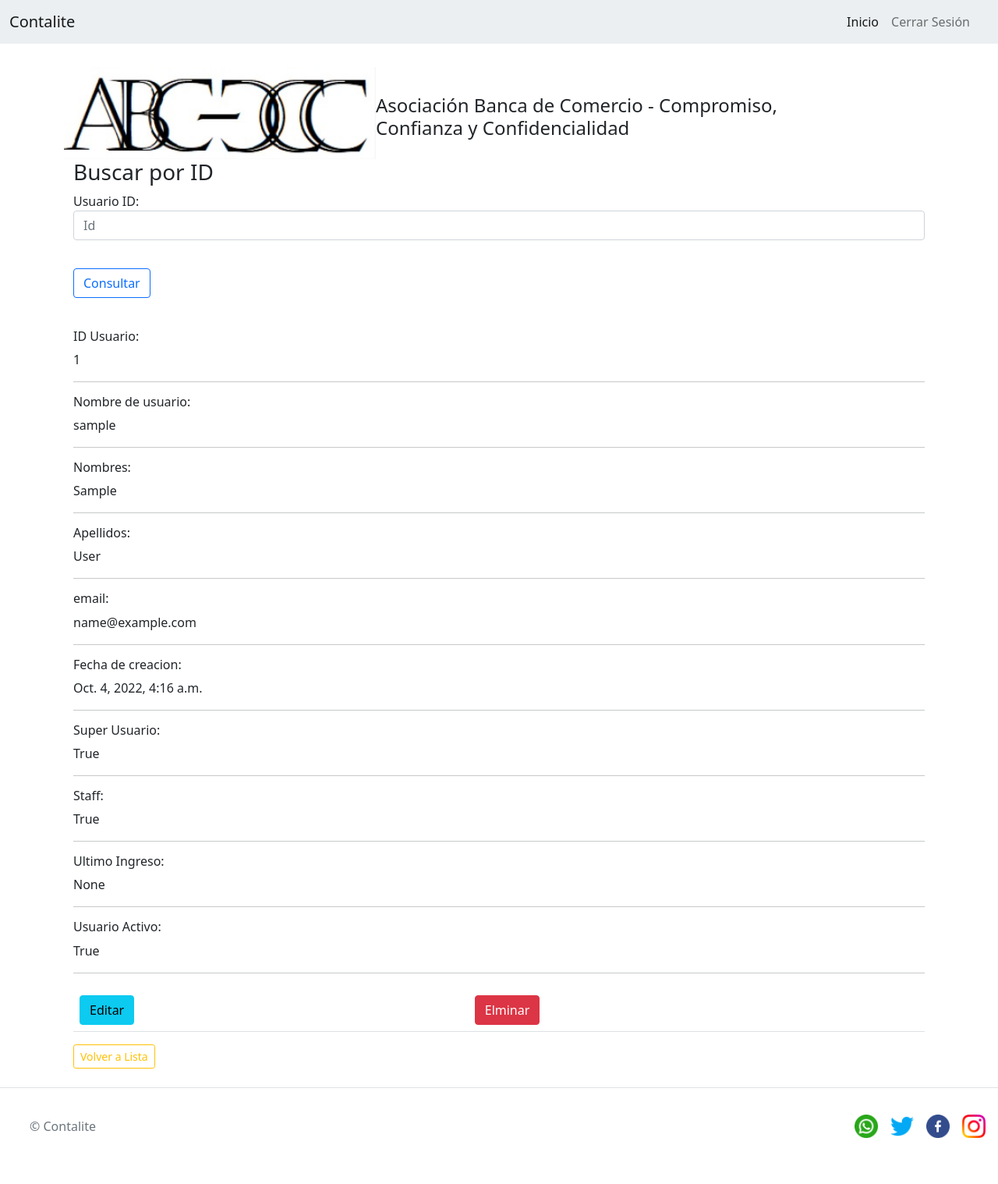
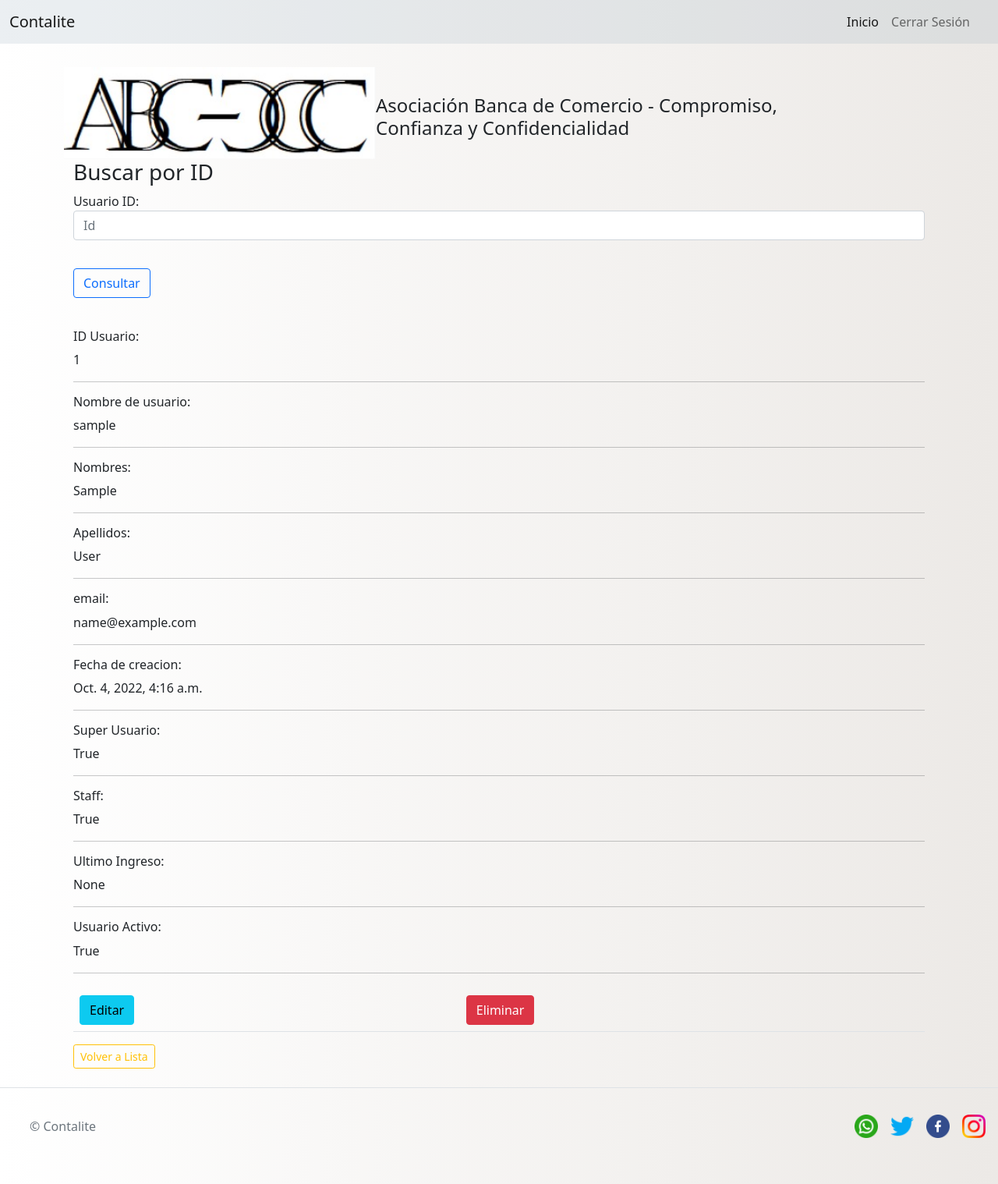
Before and after one commit to abccccMisionTic2022UnalGrupo24/Contalite, a Django app: page /usuarios/listarbyid/1/ in a window 1280 px wide. Shown: the whole page at 78% size. Run offline with Django 4.2, Linux system fonts and the light colour scheme; the visitor is signed in with stand-in values (Sample User, id 1); data comes from the database, SQL or seed files in the repository.

Commit message:
se agrega el background-color del proyecto al body

```diff
--- a/cotalite4/Contalite3/static/styles/styles.css
+++ b/cotalite4/Contalite3/static/styles/styles.css
@@ -1,3 +1,8 @@
+body {
+    background: #ECE9E6;  /* fallback for old browsers */
+    background: -webkit-linear-gradient(to right, #FFFFFF, #ECE9E6);  /* Chrome 10-25, Safari 5.1-6 */
+    background: linear-gradient(to right, #FFFFFF, #ECE9E6); /* W3C, IE 10+/ Edge, Firefox 16+, Chrome 26+, Opera 12+, Safari 7+ */
+}
 .footer {
     display:flex;
     flex-direction: row;
--- a/cotalite4/Contalite3/static/styles/usuarioStyles.css
+++ b/cotalite4/Contalite3/static/styles/usuarioStyles.css
@@ -1,3 +1,8 @@
+body {
+    background: #ECE9E6;  /* fallback for old browsers */
+    background: -webkit-linear-gradient(to right, #FFFFFF, #ECE9E6);  /* Chrome 10-25, Safari 5.1-6 */
+    background: linear-gradient(to right, #FFFFFF, #ECE9E6); /* W3C, IE 10+/ Edge, Firefox 16+, Chrome 26+, Opera 12+, Safari 7+ */
+}
 .logo{
     display:flex;
     align-items:flex-start;
--- a/cotalite4/Empresas/templates/listarEmpid.html
+++ b/cotalite4/Empresas/templates/listarEmpid.html
@@ -79,7 +79,7 @@
 
 
                         <td><a href="../editaremp/{{i.emp_id}}" class="btn btn-block btn-info"> Editar</td>
-                        <td><a href="../eliminaremp/{{i.emp_id}}" class="btn btn-block btn-danger"> Elminar</a></td>
+                        <td><a href="../eliminaremp/{{i.emp_id}}" class="btn btn-block btn-danger"> Eliminar</a></td>
 
                         {% endfor %}
 
--- a/cotalite4/Empresas/views.py
+++ b/cotalite4/Empresas/views.py
@@ -17,7 +17,7 @@ def regEmp(request):
     else:
         form=registraremp()
         context={'form':form}
-        return render(request, 'crearEmpresa-contalite.html', context)
+        return render(request, 'crearEmpresa.html', context)
 
 @login_required
 def listemp(request):
@@ -47,7 +47,7 @@ def updateemp(request, emp_id):
         if form.is_valid():
             form.save()
         return redirect("http://127.0.0.1:8000/empresas/listar")
-    return render(request, 'crearEmpresa-contalite.html', {'form':form})
+    return render(request, 'crearEmpresa.html', {'form':form})
 
 @login_required
 def deleteEmp(request, emp_id):
--- a/cotalite4/Transacciones/templates/listarTrid.html
+++ b/cotalite4/Transacciones/templates/listarTrid.html
@@ -65,7 +65,8 @@
                     <tbody>
                         {% for i in trans %}
                     <p>
-                        <h6>ID Transacci&oaecute;n:     </h6>   {{i.id_tr}}           <hr/>
+                        <h6>ID Transacci&oacute;n:      </h6>   {{i.id_tr}}           <hr/>
+                        <h6>Empresa:                    </h6>   {{i.id_emp}}          <hr/>
                         <h6>Tipo:                       </h6>   {{i.tipo}}            <hr/>
                         <h6>Usuario:                    </h6>   {{i.usuario}}         <hr/>
                         <h6>Fecha:                      </h6>   {{i.fecha_tr}}        <hr/>
@@ -75,7 +76,7 @@
 
 
                         <td><a href="../../editar/{{i.id_tr}}" class="btn btn-block btn-info"> Editar</td>
-                        <td><a href="../../eliminar/{{i.id_tr}}" class="btn btn-block btn-danger"> Elminar</a></td>
+                        <td><a href="../../eliminar/{{i.id_tr}}" class="btn btn-block btn-danger"> Eliminar</a></td>
 
                         {% endfor %}
 
--- a/cotalite4/Usuarios/templates/listarUsuid.html
+++ b/cotalite4/Usuarios/templates/listarUsuid.html
@@ -80,7 +80,7 @@
 
 
                         <td><a href="../../editar/{{i.id}}" class="btn btn-block btn-info"> Editar</td>
-                        <td><a href="../../eliminar/{{i.id}}" class="btn btn-block btn-danger"> Elminar</a></td>
+                        <td><a href="../../eliminar/{{i.id}}" class="btn btn-block btn-danger"> Eliminar</a></td>
 
                         {% endfor %}
 
```
Also changed, not shown: cotalite4/Empresas/templates/crearEmpresa.html (renamed from cotalite4/Empresas/templates/crearEmpresa-Contalite.html).
